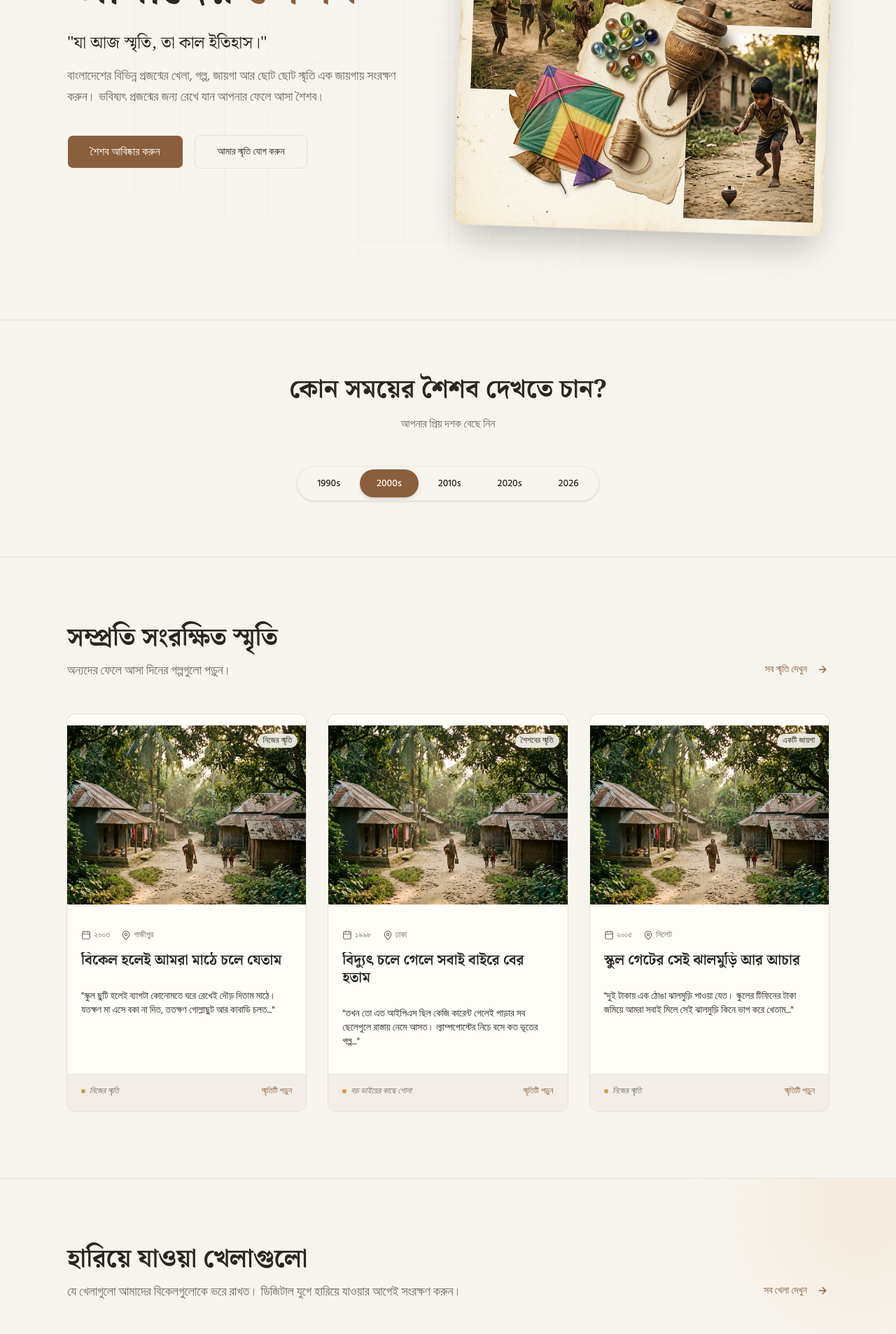
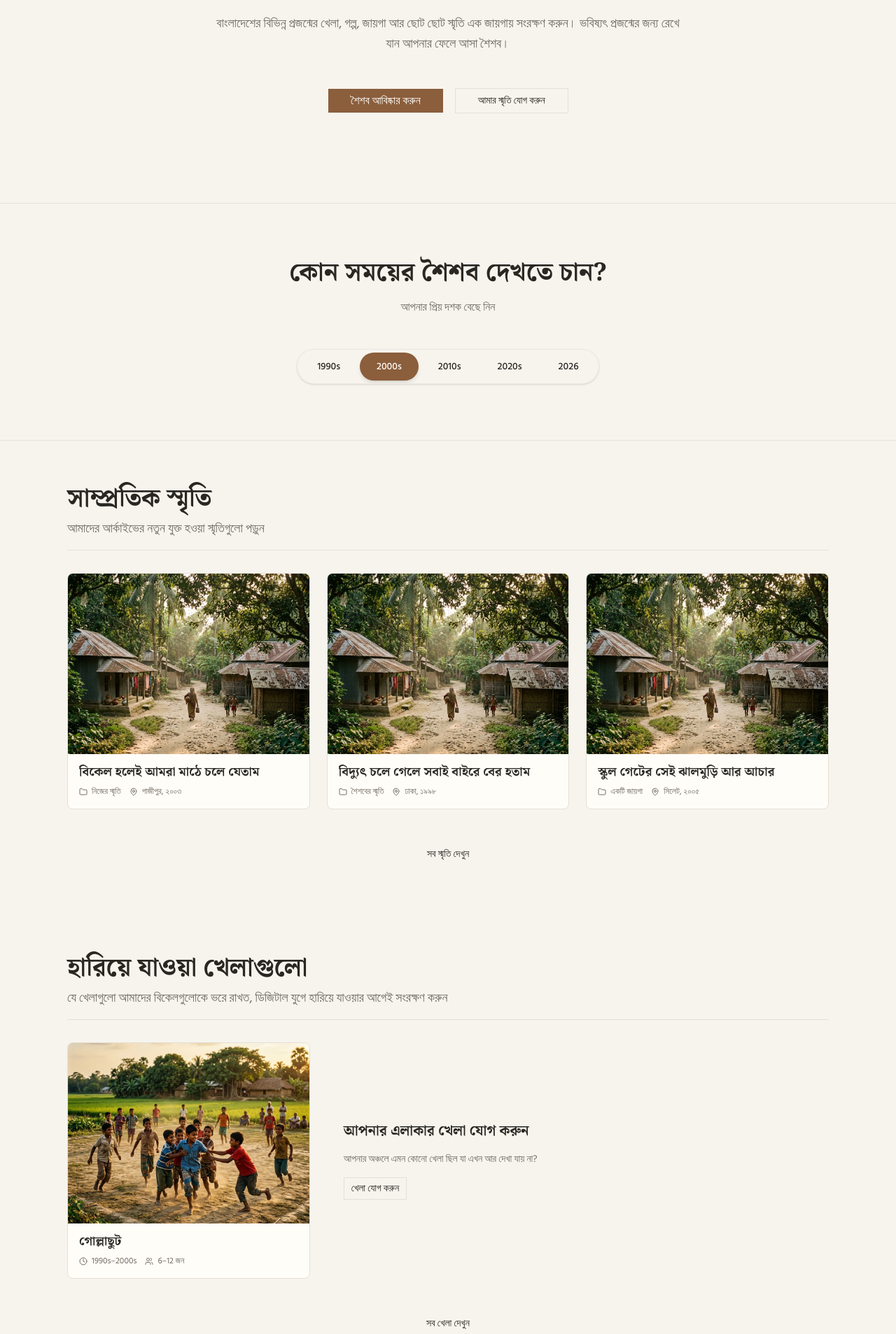
Before and after one commit to mdrakibali/shoishob, a Next.js app: page / in a window 1280 px wide. Shown: the part 360-2267 px from the top of the page at 70% size. Built offline with nearby package versions, Linux system fonts and the light colour scheme.

Commit message:
refactor: modernize components with direct imports, fix hydration mismatches, and apply a minimalist aesthetic to card and section layouts

```diff
--- a/src/app/(public)/page.tsx
+++ b/src/app/(public)/page.tsx
@@ -1,63 +1,12 @@
 import Link from "next/link"
 import { Button } from "@/components/ui/button"
-import { type GameData } from "@/types"
-import { type MemoryData } from "@/types"
 import { HeroSection } from "@/components/features/home/hero-section"
 import { TimelineSection } from "@/components/features/home/timeline-section"
 import { RecentMemoriesSection } from "@/components/features/home/recent-memories-section"
 import { GamesShowcaseSection } from "@/components/features/home/games-showcase-section"
-
-const recentMemories: MemoryData[] = [
-  {
-    id: "1",
-    slug: "bikel-holei-mathe",
-    title: "বিকেল হলেই আমরা মাঠে চলে যেতাম",
-    excerpt:
-      "স্কুল ছুটি হলেই ব্যাগটা কোনোমতে ঘরে রেখেই দৌড় দিতাম মাঠে। যতক্ষণ মা এসে বকা না দিত, ততক্ষণ গোল্লাছুট আর কাবাডি চলত...",
-    year: "২০০৩",
-    district: "গাজীপুর",
-    type: "নিজের স্মৃতি",
-    source: "নিজের স্মৃতি",
-    imageUrl: "/assets/memory_placeholder.png",
-  },
-  {
-    id: "2",
-    slug: "load-shedding-er-raat",
-    title: "বিদ্যুৎ চলে গেলে সবাই বাইরে বের হতাম",
-    excerpt:
-      "তখন তো এত আইপিএস ছিল কেজি কারেন্ট গেলেই পাড়ার সব ছেলেপুলে রাস্তায় নেমে আসত। ল্যাম্পপোস্টের নিচে বসে কত ভূতের গল্প...",
-    year: "১৯৯৮",
-    district: "ঢাকা",
-    type: "শৈশবের স্মৃতি",
-    source: "বড় ভাইয়ের কাছে শোনা",
-    imageUrl: "/assets/memory_placeholder.png",
-  },
-  {
-    id: "3",
-    slug: "school-er-shei-jhalmuri",
-    title: "স্কুল গেটের সেই ঝালমুড়ি আর আচার",
-    excerpt:
-      "দুই টাকায় এক ঠোঙা ঝালমুড়ি পাওয়া যেত। স্কুলের টিফিনের টাকা জমিয়ে আমরা সবাই মিলে সেই ঝালমুড়ি কিনে ভাগ করে খেতাম...",
-    year: "২০০৫",
-    district: "সিলেট",
-    type: "একটি জায়গা",
-    source: "নিজের স্মৃতি",
-    imageUrl: "/assets/memory_placeholder.png",
-  },
-]
-
-const popularGames: GameData[] = [
-  {
-    id: "1",
-    slug: "gollachhut",
-    title: "গোল্লাছুট",
-    description:
-      "দল বেঁধে খেলার এক অন্যতম মজাদার গ্রামীণ খেলা, যেখানে একজন 'রাজা' থাকে আর বাকিরা তাকে রক্ষা করে দৌড়ে নির্দিষ্ট স্থানে যাওয়ার চেষ্টা করে।",
-    timePeriod: "1990s–2000s",
-    players: "6–12 জন",
-    imageUrl: "/assets/game_placeholder.png",
-  },
-]
+import { MOCK_MEMORIES, MOCK_GAMES } from "@/lib/mock-data"
+const recentMemories = MOCK_MEMORIES.slice(0, 3)
+const popularGames = MOCK_GAMES.slice(0, 1)
 
 export default function HomePage() {
   return (
@@ -66,7 +15,6 @@ export default function HomePage() {
       <TimelineSection />
       <RecentMemoriesSection memories={recentMemories} />
       <GamesShowcaseSection games={popularGames} />
-
       {/* CONTRIBUTION CTA */}
       <section className="bg-primary text-primary-foreground relative overflow-hidden py-32">
         <div className="absolute inset-0 bg-[url('https://www.transparenttextures.com/patterns/cubes.png')] opacity-10 mix-blend-overlay"></div>
--- a/src/components/features/home/games-showcase-section.tsx
+++ b/src/components/features/home/games-showcase-section.tsx
@@ -1,59 +1,58 @@
 import Link from "next/link"
-import { ArrowRight, Sparkles } from "lucide-react"
+
 import { Button } from "@/components/ui/button"
 import { GameCard } from "@/components/shared/game-card"
 import { GamesShowcaseSectionProps } from "@/types"
 
 export function GamesShowcaseSection({ games }: GamesShowcaseSectionProps) {
   return (
-    <section className="bg-surface border-border relative overflow-hidden border-y py-24">
-      <div className="bg-accent/10 pointer-events-none absolute top-0 right-0 -mt-20 -mr-20 h-64 w-64 rounded-full blur-3xl"></div>
-      <div className="relative z-10 container mx-auto max-w-6xl px-4 sm:px-6 lg:px-8">
-        <div className="mb-12 flex flex-col justify-between gap-4 md:flex-row md:items-end">
-          <div className="max-w-2xl">
-            <h2 className="text-foreground mb-3 font-serif text-3xl font-bold md:text-4xl">
+    <section className="bg-background py-16">
+      <div className="container mx-auto max-w-6xl px-4 sm:px-6 lg:px-8">
+        <div className="border-border mb-8 flex flex-col justify-between gap-4 border-b pb-4 md:flex-row md:items-end">
+          <div>
+            <h2 className="text-foreground font-serif text-3xl font-bold md:text-4xl">
               হারিয়ে যাওয়া খেলাগুলো
             </h2>
-            <p className="text-muted-foreground text-lg">
-              যে খেলাগুলো আমাদের বিকেলগুলোকে ভরে রাখত। ডিজিটাল যুগে হারিয়ে যাওয়ার আগেই সংরক্ষণ করুন।
+            <p className="text-muted-foreground mt-2 text-lg">
+              যে খেলাগুলো আমাদের বিকেলগুলোকে ভরে রাখত, ডিজিটাল যুগে হারিয়ে যাওয়ার আগেই সংরক্ষণ করুন
             </p>
           </div>
-          <Button
-            variant="ghost"
-            asChild
-            className="text-primary hover:text-primary-hover group shrink-0 px-0 hover:bg-transparent"
-          >
-            <Link href="/games">
-              সব খেলা দেখুন
-              <ArrowRight className="ml-2 h-4 w-4 transition-transform group-hover:translate-x-1" />
-            </Link>
-          </Button>
         </div>
 
-        <div className="grid grid-cols-1 gap-8 lg:grid-cols-2">
+        <div className="grid grid-cols-1 gap-6 sm:grid-cols-2 lg:grid-cols-3">
           {games.map((game) => (
             <GameCard key={game.id} game={game} />
           ))}
 
-          <div className="border-border bg-background/50 hover:bg-background flex flex-col items-center justify-center rounded-xl border-2 border-dashed p-8 text-center transition-colors">
-            <div className="bg-secondary mb-4 flex h-16 w-16 items-center justify-center rounded-full">
-              <Sparkles className="text-primary h-8 w-8" />
-            </div>
-            <h3 className="text-foreground mb-2 font-serif text-xl font-bold">
+          {/* Minimalist CTA instead of the bordered container */}
+          <div className="flex h-full flex-col justify-center gap-4 py-12 px-6">
+            <h3 className="text-foreground font-serif text-xl font-bold">
               আপনার এলাকার খেলা যোগ করুন
             </h3>
-            <p className="text-muted-foreground mb-6 max-w-sm">
+            <p className="text-muted-foreground text-sm">
               আপনার অঞ্চলে এমন কোনো খেলা ছিল যা এখন আর দেখা যায় না?
             </p>
             <Button
               asChild
               variant="outline"
-              className="border-primary text-primary hover:bg-primary/5"
+              className="rounded-none border-border w-fit"
             >
               <Link href="/submit">খেলা যোগ করুন</Link>
             </Button>
           </div>
         </div>
+
+        <div className="mt-12 flex justify-center">
+          <Button
+            variant="ghost"
+            asChild
+            className="text-foreground hover:text-foreground hover:bg-muted"
+          >
+            <Link href="/games">
+              সব খেলা দেখুন
+            </Link>
+          </Button>
+        </div>
       </div>
     </section>
   )
--- a/src/components/features/home/hero-section.tsx
+++ b/src/components/features/home/hero-section.tsx
@@ -1,34 +1,27 @@
 import { Button } from "@/components/ui/button"
-import { Sparkles } from "lucide-react"
-import Image from "next/image"
+
 import Link from "next/link"
 
 export function HeroSection() {
   return (
-    <section className="bg-background relative overflow-hidden pt-16 pb-24 md:pt-24 md:pb-32">
-      <div className="absolute inset-0 z-0 bg-[linear-gradient(to_right,#E5E0D6_1px,transparent_1px),linear-gradient(to_bottom,#E5E0D6_1px,transparent_1px)] [mask-image:radial-gradient(ellipse_60%_50%_at_50%_50%,#000_70%,transparent_100%)] bg-[size:4rem_4rem] opacity-30"></div>
-      <div className="relative z-10 container mx-auto max-w-6xl px-4 sm:px-6 lg:px-8">
-        <div className="grid grid-cols-1 items-center gap-12 lg:grid-cols-2 lg:gap-8">
-          <div className="flex max-w-2xl flex-col items-start">
-            <div className="border-primary/20 bg-primary/10 text-primary mb-6 inline-flex items-center rounded-full border px-3 py-1 text-sm font-medium">
-              <Sparkles className="mr-2 h-4 w-4" />
-              ডিজিটাল আর্কাইভ
-            </div>
-            <h1 className="text-foreground mb-6 font-serif text-5xl leading-[1.1] font-bold tracking-tight sm:text-6xl md:text-7xl">
-              আমাদের <span className="text-primary">শৈশব</span>
+    <section className="bg-background relative py-20 md:py-32">
+      <div className="container mx-auto flex max-w-4xl flex-col items-center justify-center px-4 text-center sm:px-6 lg:px-8">
+        <h1 className="text-foreground mb-6 font-serif text-5xl leading-tight font-bold tracking-tight sm:text-6xl md:text-7xl">
+          আমাদের শৈশব
         </h1>
-            <p className="text-secondary-foreground mb-4 font-serif text-xl font-medium md:text-2xl">
+        <p className="text-secondary-foreground mb-10 font-serif text-xl font-medium md:text-2xl">
           "যা আজ স্মৃতি, তা কাল ইতিহাস।"
         </p>
-            <p className="text-muted-foreground mb-10 max-w-lg text-base leading-relaxed md:text-lg">
-              বাংলাদেশের বিভিন্ন প্রজন্মের খেলা, গল্প, জায়গা আর ছোট ছোট স্মৃতি এক জায়গায় সংরক্ষণ
-              করুন। ভবিষ্যৎ প্রজন্মের জন্য রেখে যান আপনার ফেলে আসা শৈশব।
+        <p className="text-muted-foreground mx-auto mb-12 max-w-2xl text-base leading-relaxed md:text-lg">
+          বাংলাদেশের বিভিন্ন প্রজন্মের খেলা, গল্প, জায়গা আর ছোট ছোট স্মৃতি এক জায়গায় সংরক্ষণ করুন।
+          ভবিষ্যৎ প্রজন্মের জন্য রেখে যান আপনার ফেলে আসা শৈশব।
         </p>
-            <div className="flex w-full flex-col gap-4 sm:w-auto sm:flex-row">
+
+        <div className="flex flex-col gap-4 sm:flex-row sm:items-center sm:justify-center">
           <Button
             size="lg"
             asChild
-                className="bg-primary hover:bg-primary-hover text-primary-foreground h-12 px-8 text-base"
+            className="rounded-none bg-primary px-8 text-base text-primary-foreground hover:bg-primary/90"
           >
             <Link href="/explore">শৈশব আবিষ্কার করুন</Link>
           </Button>
@@ -36,26 +29,12 @@ export function HeroSection() {
             size="lg"
             variant="outline"
             asChild
-                className="border-border text-foreground hover:bg-secondary h-12 px-8"
+            className="rounded-none border-border px-8 text-foreground hover:bg-secondary"
           >
             <Link href="/submit">আমার স্মৃতি যোগ করুন</Link>
           </Button>
         </div>
       </div>
-
-          <div className="relative mx-auto w-full max-w-md lg:max-w-none">
-            <div className="ring-border bg-muted relative aspect-4/5 w-full rotate-2 overflow-hidden rounded-2xl shadow-2xl ring-1 transition-transform duration-500 hover:rotate-0 md:aspect-square">
-              <Image
-                src="/assets/hero_collage.png"
-                alt="Bangladeshi childhood collage"
-                fill
-                className="object-cover"
-                priority
-              />
-            </div>
-          </div>
-        </div>
-      </div>
     </section>
   )
 }
--- a/src/components/features/home/recent-memories-section.tsx
+++ b/src/components/features/home/recent-memories-section.tsx
@@ -1,36 +1,40 @@
 import Link from "next/link"
-import { ArrowRight } from "lucide-react"
+
 import { Button } from "@/components/ui/button"
 import { MemoryCard } from "@/components/shared/memory-card"
 import { RecentMemoriesSectionProps } from "@/types"
 
 export function RecentMemoriesSection({ memories }: RecentMemoriesSectionProps) {
   return (
-    <section className="bg-background py-24">
+    <section className="bg-background py-16">
       <div className="container mx-auto max-w-6xl px-4 sm:px-6 lg:px-8">
-        <div className="mb-12 flex flex-col justify-between gap-4 md:flex-row md:items-end">
+        <div className="border-border mb-8 flex flex-col justify-between gap-4 border-b pb-4 md:flex-row md:items-end">
           <div>
-            <h2 className="text-foreground mb-3 font-serif text-3xl font-bold md:text-4xl">
-              সম্প্রতি সংরক্ষিত স্মৃতি
+            <h2 className="text-foreground font-serif text-3xl font-bold md:text-4xl">
+              সাম্প্রতিক স্মৃতি
             </h2>
-            <p className="text-muted-foreground text-lg">অন্যদের ফেলে আসা দিনের গল্পগুলো পড়ুন।</p>
+            <p className="text-muted-foreground mt-2 text-lg">
+              আমাদের আর্কাইভের নতুন যুক্ত হওয়া স্মৃতিগুলো পড়ুন
+            </p>
           </div>
+        </div>
+
+        <div className="grid grid-cols-1 gap-6 sm:grid-cols-2 lg:grid-cols-3">
+          {memories.map((memory) => (
+            <MemoryCard key={memory.id} memory={memory} />
+          ))}
+        </div>
+
+        <div className="mt-12 flex justify-center">
           <Button
             variant="ghost"
             asChild
-            className="text-primary hover:text-primary-hover group px-0 hover:bg-transparent"
+            className="text-foreground hover:text-foreground hover:bg-muted"
           >
             <Link href="/explore">
               সব স্মৃতি দেখুন
-              <ArrowRight className="ml-2 h-4 w-4 transition-transform group-hover:translate-x-1" />
             </Link>
           </Button>
-        </div>
-
-        <div className="grid grid-cols-1 gap-8 md:grid-cols-2 lg:grid-cols-3">
-          {memories.map((memory) => (
-            <MemoryCard key={memory.id} memory={memory} />
-          ))}
         </div>
       </div>
     </section>
--- a/src/components/features/submit/submit-form-wizard.tsx
+++ b/src/components/features/submit/submit-form-wizard.tsx
@@ -1,13 +1,13 @@
 "use client"
-import * as React from "react"
+import { useState } from "react"
 import { StepTypeSelection } from "@/components/features/submit/step-type-selection"
 import { SubmissionType } from "@/types"
 import { StepForm } from "@/components/features/submit/step-form"
 import { StepSuccess } from "@/components/features/submit/step-success"
 
 export function SubmitFormWizard() {
-  const [step, setStep] = React.useState<"type" | "form" | "submitting" | "success">("type")
-  const [type, setType] = React.useState<SubmissionType>(null)
+  const [step, setStep] = useState<"type" | "form" | "submitting" | "success">("type")
+  const [type, setType] = useState<SubmissionType | null>(null)
 
   const handleSelectType = (selectedType: SubmissionType) => {
     setType(selectedType)
--- a/src/components/layout/header.tsx
+++ b/src/components/layout/header.tsx
@@ -2,7 +2,6 @@
 import { Search } from "lucide-react"
 import Link from "next/link"
 import { usePathname } from "next/navigation"
-import * as React from "react"
 
 import { Button } from "@/components/ui/button"
 import { Dialog, DialogTrigger } from "@/components/ui/dialog"
--- a/src/components/layout/mobile-menu.tsx
+++ b/src/components/layout/mobile-menu.tsx
@@ -1,4 +1,4 @@
-import * as React from "react"
+import { useState } from "react"
 import Link from "next/link"
 import { Menu, User } from "lucide-react"
 import { Button } from "@/components/ui/button"
@@ -8,7 +8,7 @@ import { MobileMenuProps } from "@/types"
 
 export function MobileMenu({ navigation }: MobileMenuProps) {
   const pathname = usePathname()
-  const [isOpen, setIsOpen] = React.useState(false)
+  const [isOpen, setIsOpen] = useState(false)
 
   return (
     <Sheet open={isOpen} onOpenChange={setIsOpen}>
--- a/src/components/shared/game-card.tsx
+++ b/src/components/shared/game-card.tsx
@@ -1,60 +1,43 @@
-import * as React from "react"
-import Link from "next/link"
-import Image from "next/image"
-import { Users, Clock, ArrowRight } from "lucide-react"
-import { Card, CardContent, CardFooter, CardHeader } from "@/components/ui/card"
 import { cn } from "@/lib/utils"
 import { GameCardProps } from "@/types"
+import { Users, Clock } from "lucide-react"
+import Image from "next/image"
+import Link from "next/link"
 
-// GameCard displays a single game entry in a grid or list
+// GameCard displays a single game entry in a clean, minimalist archive style
 export function GameCard({ game, className }: GameCardProps) {
   return (
-    <Link href={`/games/${game.slug}`} className="group block h-full">
-      <Card
-        className={cn(
-          "border-border bg-card h-full overflow-hidden transition-all duration-300",
-          "hover:border-primary/30 hover:-translate-y-1 hover:shadow-lg",
-          className
-        )}
-      >
-        <div className="bg-muted relative aspect-video w-full overflow-hidden">
+    <Link href={`/games/${game.slug}`} className={cn("group block", className)}>
+      <div className="border-border bg-card flex flex-col gap-3 rounded-lg border overflow-hidden pb-4">
+        {/* Image with proper aspect ratio */}
+        <div className="bg-muted relative aspect-4/3 w-full overflow-hidden">
           <Image
             src={game.imageUrl}
             alt={game.title}
             fill
-            className="object-cover transition-transform duration-500 group-hover:scale-105"
+            className="object-cover"
             sizes="(max-width: 768px) 100vw, (max-width: 1200px) 50vw, 33vw"
           />
         </div>
 
-        <CardHeader className="p-5 pb-3">
-          <h3 className="text-foreground group-hover:text-primary font-serif text-2xl leading-tight font-bold transition-colors">
+        {/* Minimalist content below image */}
+        <div className="flex flex-col gap-1.5 px-4">
+          <h3 className="text-foreground line-clamp-1 font-serif text-lg font-bold">
             {game.title}
           </h3>
 
-          <div className="text-muted-foreground mt-3 flex flex-wrap items-center gap-4 text-xs font-medium">
-            <div className="flex items-center gap-1.5">
-              <Clock className="text-primary/70 h-4 w-4" />
+          <div className="text-muted-foreground flex flex-wrap items-center gap-3 text-xs">
+            <span className="flex items-center gap-1.5">
+              <Clock className="h-3 w-3" />
               {game.timePeriod}
-            </div>
-            <div className="flex items-center gap-1.5">
-              <Users className="text-primary/70 h-4 w-4" />
+            </span>
+            <span className="flex items-center gap-1.5">
+              <Users className="h-3 w-3" />
               {game.players}
-            </div>
+            </span>
           </div>
-        </CardHeader>
-
-        <CardContent className="p-5 pt-0">
-          <p className="text-secondary-foreground line-clamp-2 text-sm">{game.description}</p>
-        </CardContent>
-
-        <CardFooter className="mt-auto p-5 pt-0">
-          <div className="text-primary group-hover:text-primary-hover flex w-full items-center text-sm font-medium transition-colors">
-            কীভাবে খেলতে হয়
-            <ArrowRight className="ml-1.5 h-4 w-4 transition-transform group-hover:translate-x-1" />
-          </div>
-        </CardFooter>
-      </Card>
+        </div>
+      </div>
     </Link>
   )
 }
--- a/src/components/shared/memory-card.tsx
+++ b/src/components/shared/memory-card.tsx
@@ -1,73 +1,43 @@
-import { Badge } from "@/components/ui/badge"
-import { Card, CardContent, CardFooter, CardHeader } from "@/components/ui/card"
 import { cn } from "@/lib/utils"
 import { MemoryCardProps } from "@/types"
-import { Calendar, MapPin } from "lucide-react"
+import { Folder, MapPin } from "lucide-react"
 import Image from "next/image"
 import Link from "next/link"
 
-// MemoryCard displays a single memory entry in a grid or list
+// MemoryCard displays a single memory entry in a clean, minimalist archive style
 export function MemoryCard({ memory, className }: MemoryCardProps) {
   return (
-    <Link href={`/memories/${memory.slug}`} className="group block h-full">
-      <Card
-        className={cn(
-          "border-border bg-card h-full overflow-hidden transition-all duration-300",
-          "hover:border-primary/30 hover:-translate-y-1 hover:shadow-lg",
-          className
-        )}
-      >
+    <Link href={`/memories/${memory.slug}`} className={cn("group block", className)}>
+      <div className="border-border bg-card flex flex-col gap-3 rounded-lg border overflow-hidden pb-4">
+        {/* Image with proper aspect ratio */}
         <div className="bg-muted relative aspect-4/3 w-full overflow-hidden">
           <Image
             src={memory.imageUrl}
             alt={memory.title}
             fill
-            className="object-cover transition-transform duration-500 group-hover:scale-105"
+            className="object-cover"
             sizes="(max-width: 768px) 100vw, (max-width: 1200px) 50vw, 33vw"
           />
-          <div className="absolute top-3 right-3 flex gap-2">
-            <Badge
-              variant="secondary"
-              className="bg-background/90 hover:bg-background border-none text-xs font-medium backdrop-blur-sm"
-            >
+        </div>
+
+        {/* Minimalist content below image */}
+        <div className="flex flex-col gap-1.5 px-4">
+          <h3 className="text-foreground line-clamp-1 font-serif text-lg font-bold">
+            {memory.title}
+          </h3>
+
+          <div className="text-muted-foreground flex flex-wrap items-center gap-3 text-xs">
+            <span className="flex items-center gap-1.5">
+              <Folder className="h-3 w-3" />
               {memory.type}
-            </Badge>
+            </span>
+            <span className="flex items-center gap-1.5">
+              <MapPin className="h-3 w-3" />
+              {memory.district}, {memory.year}
+            </span>
           </div>
         </div>
-
-        <CardHeader className="p-5 pb-3">
-          <div className="text-muted-foreground mb-3 flex items-center gap-4 text-xs font-medium">
-            <div className="flex items-center gap-1">
-              <Calendar className="h-3.5 w-3.5" />
-              {memory.year}
-            </div>
-            <div className="flex items-center gap-1">
-              <MapPin className="h-3.5 w-3.5" />
-              {memory.district}
-            </div>
-          </div>
-
-          <h3 className="text-foreground group-hover:text-primary line-clamp-2 font-serif text-xl leading-tight font-bold transition-colors">
-            {memory.title}
-          </h3>
-        </CardHeader>
-
-        <CardContent className="p-5 pt-0">
-          <p className="text-secondary-foreground line-clamp-3 text-sm">"{memory.excerpt}"</p>
-        </CardContent>
-
-        <CardFooter className="border-border/50 mt-auto border-t p-5 pt-0">
-          <div className="text-muted-foreground mt-4 flex w-full items-center justify-between text-xs">
-            <span className="flex items-center gap-1.5 italic">
-              <span className="bg-accent inline-block h-1.5 w-1.5 rounded-full"></span>
-              {memory.source}
-            </span>
-            <span className="text-primary flex items-center font-medium group-hover:underline">
-              স্মৃতিটি পড়ুন
-            </span>
-          </div>
-        </CardFooter>
-      </Card>
+      </div>
     </Link>
   )
 }
```
Also changed, not shown: src/components/features/admin/submissions/review-dialog.tsx (+5 -5 lines), src/components/layout/theme-toggle.tsx (+19 -1 lines). Lines whose indentation alone changed are shown as unchanged.
